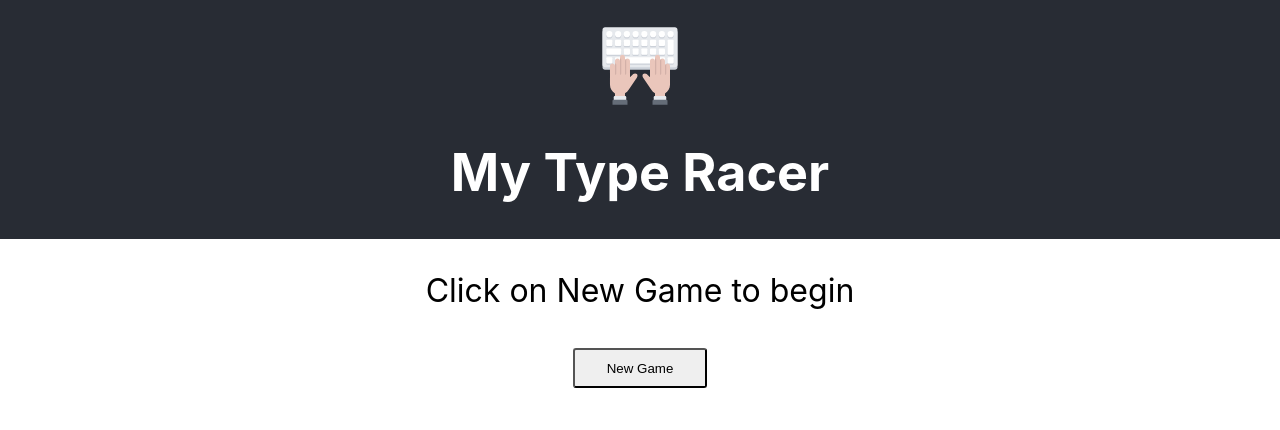
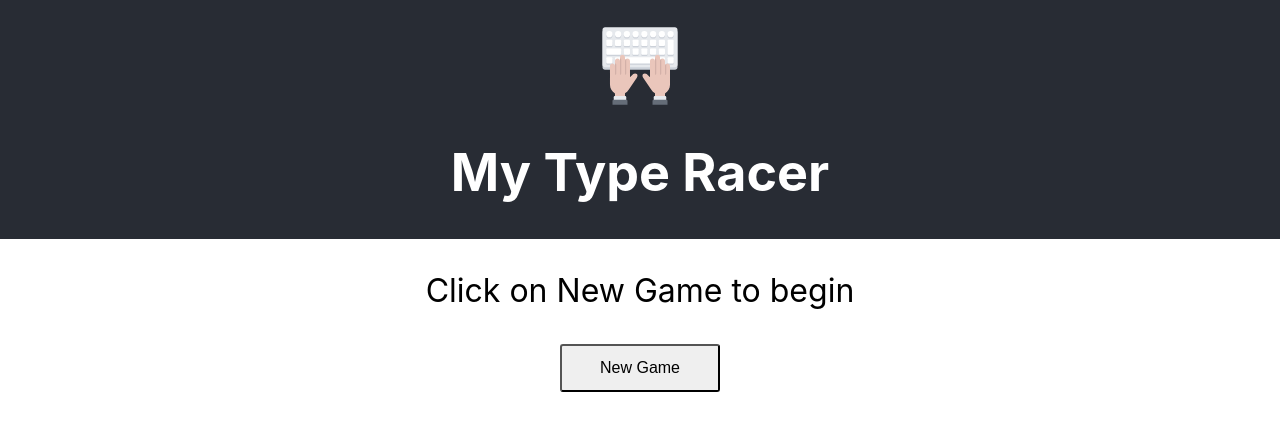
Before and after one commit to nikijiandani/my-typer-racer, a React (Create React App) app: page / in a window 1280 px wide. Shown: the top 430 px of the page. Built offline with nearby package versions, Linux system fonts and the light colour scheme; no server answers.

Commit message:
minor style fix

```diff
--- a/src/styles/game.css
+++ b/src/styles/game.css
@@ -8,4 +8,5 @@
   width: 10em;
   height: 3em;
   border-radius: 3px;
+  font-size: 0.5em;
 }
```
